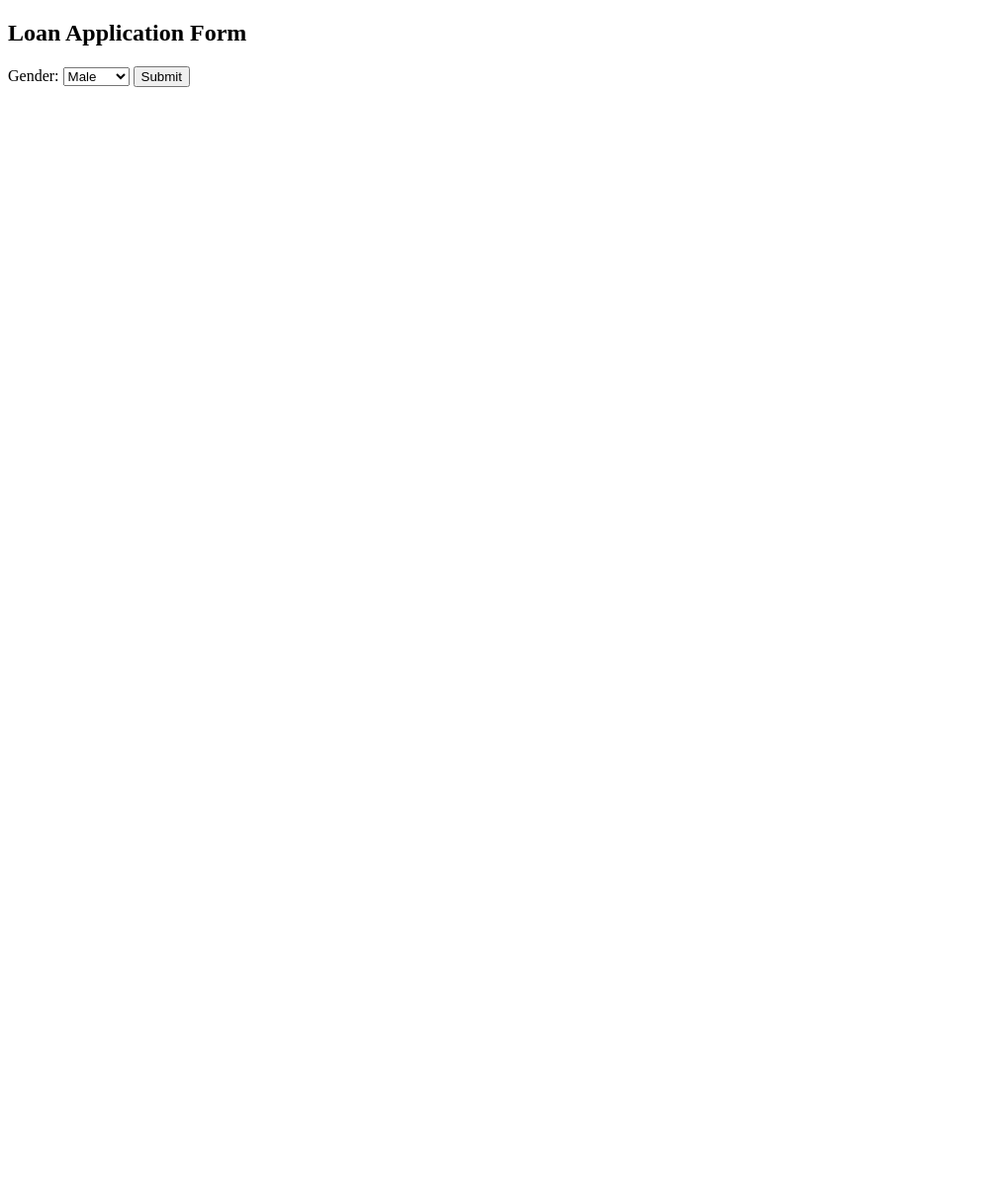
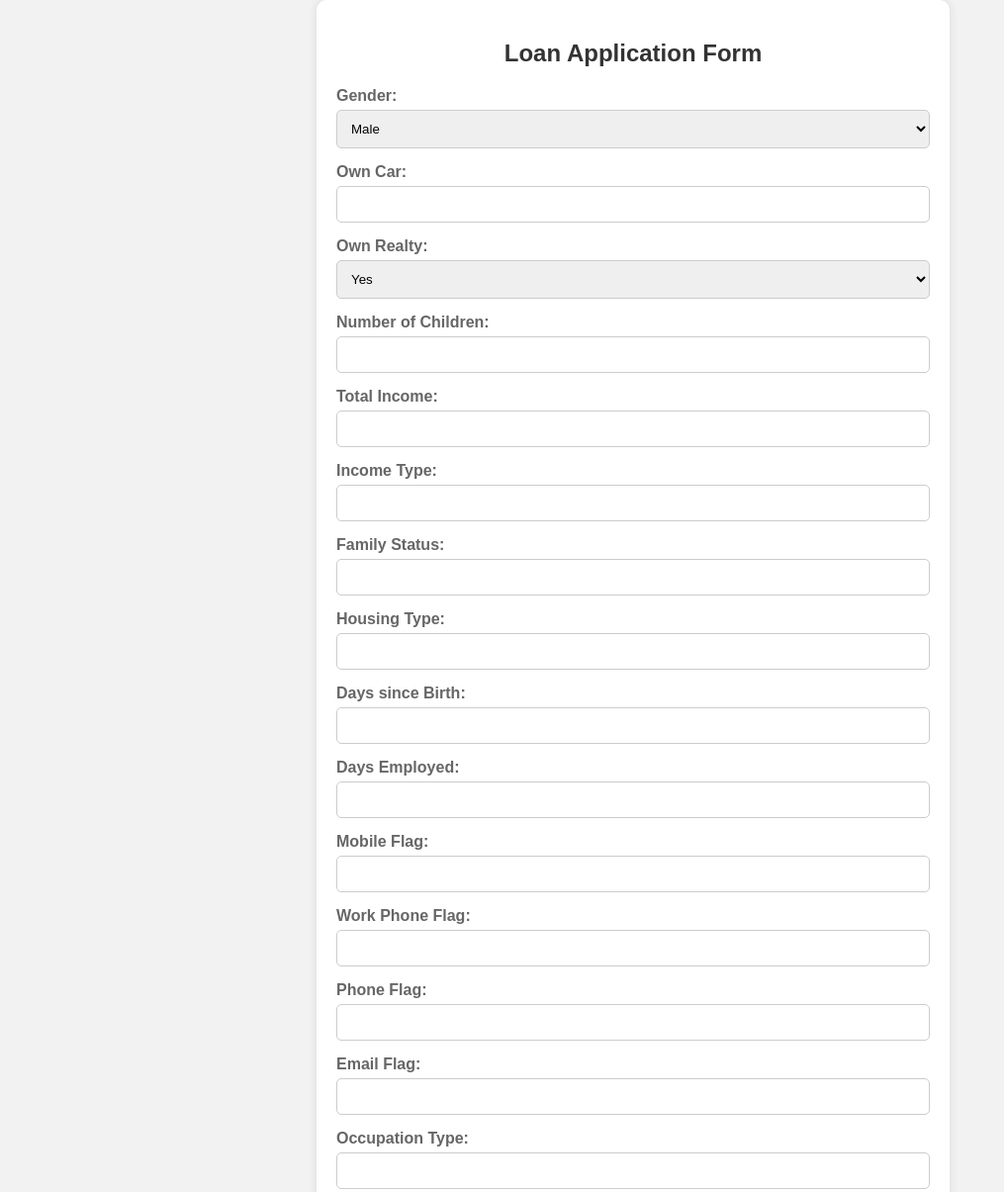
Before and after one commit to Deepakshandilya/Credit-Card-Score-Simulator-, a plain HTML site: page serverless/index.html in a window 1280 px wide. Shown: the top 1205 px of the page at 99% size, without its empty margins (0-1015 px from the left). Before the commit the page ends 800 px from the top, so only its background shows below. Drawn offline with Linux system fonts and the light colour scheme.

Commit message:
Update index.html

```diff
--- a/serverless/index.html
+++ b/serverless/index.html
@@ -4,26 +4,133 @@
 <meta charset="UTF-8">
 <meta name="viewport" content="width=device-width, initial-scale=1.0">
 <title>Loan Application Form</title>
+<style>
+    body {
+        font-family: Arial, sans-serif;
+        background-color: #f2f2f2;
+        margin: 0;
+        padding: 0;
+        display: flex;
+        justify-content: center;
+        align-items: center;
+        min-height: 100vh; /* Changed height to min-height */
+    }
+
+    .container {
+        width: 80%; /* Adjusted width for responsiveness */
+        max-width: 600px; /* Added max-width for responsiveness */
+        background-color: #fff;
+        padding: 20px;
+        border-radius: 10px;
+        box-shadow: 0 0 10px rgba(0, 0, 0, 0.1);
+    }
+
+    h2 {
+        text-align: center;
+        color: #333;
+    }
+
+    label {
+        display: block;
+        margin-bottom: 5px;
+        font-weight: bold;
+        color: #666;
+    }
+
+    input[type="number"],
+    input[type="text"],
+    select {
+        width: 100%; /* Changed width to 100% */
+        padding: 10px;
+        margin-bottom: 15px;
+        border: 1px solid #ccc;
+        border-radius: 5px;
+        box-sizing: border-box;
+    }
+
+    input[type="submit"] {
+        width: 100%;
+        background-color: #4caf50;
+        color: #fff;
+        border: none;
+        padding: 12px;
+        border-radius: 5px;
+        cursor: pointer;
+        transition: background-color 0.3s ease;
+    }
+
+    input[type="submit"]:hover {
+        background-color: #45a049;
+    }
+</style>
 </head>
 <body>
+    <div class="container">
         <h2>Loan Application Form</h2>
-    <form id="loanForm">
+        <form action="/submit_loan_application" method="post">
             <label for="code_gender">Gender:</label>
             <select id="code_gender" name="code_gender" required>
                 <option value="1">Male</option>
                 <option value="0">Female</option>
             </select>
 
-        <!-- Other form fields -->
+            <label for="flag_own_car">Own Car:</label>
+            <input type="number" id="flag_own_car" name="flag_own_car" min="0" max="10" required>
+
+            <label for="flag_own_realty">Own Realty:</label>
+            <select id="flag_own_realty" name="flag_own_realty" required>
+                <option value="1">Yes</option>
+                <option value="0">No</option>
+            </select>
+
+            <label for="cnt_children">Number of Children:</label>
+            <input type="number" id="cnt_children" name="cnt_children" min="0" required>
+
+            <label for="amt_income_total">Total Income:</label>
+            <input type="number" id="amt_income_total" name="amt_income_total" step="0.01" required>
+
+            <label for="name_income_type">Income Type:</label>
+            <input type="text" id="name_income_type" name="name_income_type" required>
+
+            <label for="name_family_status">Family Status:</label>
+            <input type="text" id="name_family_status" name="name_family_status" required>
+
+            <label for="name_housing_type">Housing Type:</label>
+            <input type="text" id="name_housing_type" name="name_housing_type" required>
+
+            <label for="days_birth">Days since Birth:</label>
+            <input type="number" id="days_birth" name="days_birth" step="0.01" required>
+
+            <label for="days_employed">Days Employed:</label>
+            <input type="number" id="days_employed" name="days_employed" step="0.01" required>
+
+            <label for="flag_mobil">Mobile Flag:</label>
+            <input type="number" id="flag_mobil" name="flag_mobil" step="0.01" required>
+
+            <label for="flag_work_phone">Work Phone Flag:</label>
+            <input type="number" id="flag_work_phone" name="flag_work_phone" required>
+
+            <label for="flag_phone">Phone Flag:</label>
+            <input type="number" id="flag_phone" name="flag_phone" required>
+
+            <label for="flag_email">Email Flag:</label>
+            <input type="number" id="flag_email" name="flag_email" required>
+
+            <label for="occupation_type">Occupation Type:</label>
+            <input type="text" id="occupation_type" name="occupation_type" required>
+
+            <label for="cnt_fam_members">Number of Family Members:</label>
+            <input type="number" id="cnt_fam_members" name="cnt_fam_members" required>
+
+            <label for="education_level">Education Level:</label>
+            <input type="number" id="education_level" name="education_level" required>
 
             <input type="submit" value="Submit">
         </form>
-
-    <div id="predictionResult"></div>
+    </div>
 
     <script>
         const form = document.getElementById('loanForm');
-        const resultDiv = document.getElementById('predictionResult');
 
         form.addEventListener('submit', async function(event) {
             event.preventDefault();
@@ -35,7 +142,7 @@
             });
 
             const data = await response.json();
-            resultDiv.textContent = `Prediction: ${data.prediction}`;
+            alert(`Prediction: ${data.prediction}`);
         });
     </script>
 </body>
```
Lines whose indentation alone changed are shown as unchanged.
